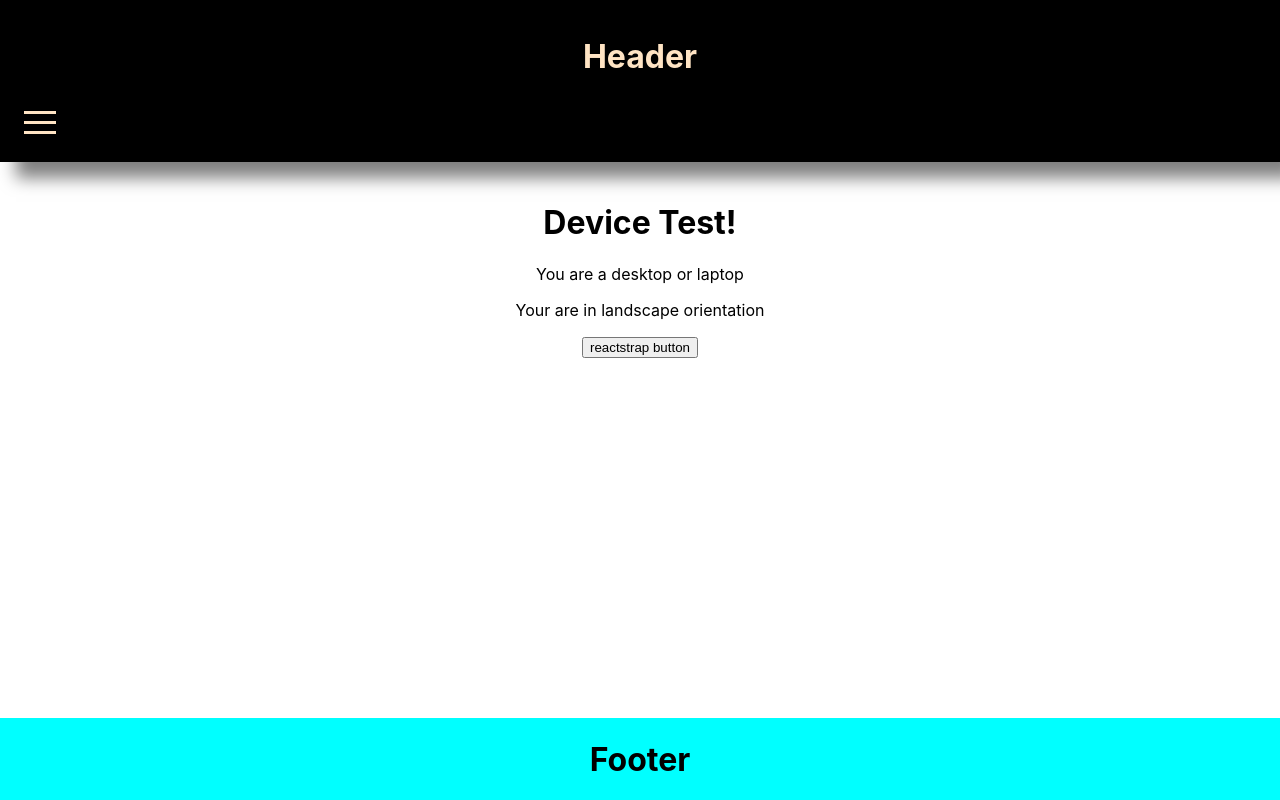
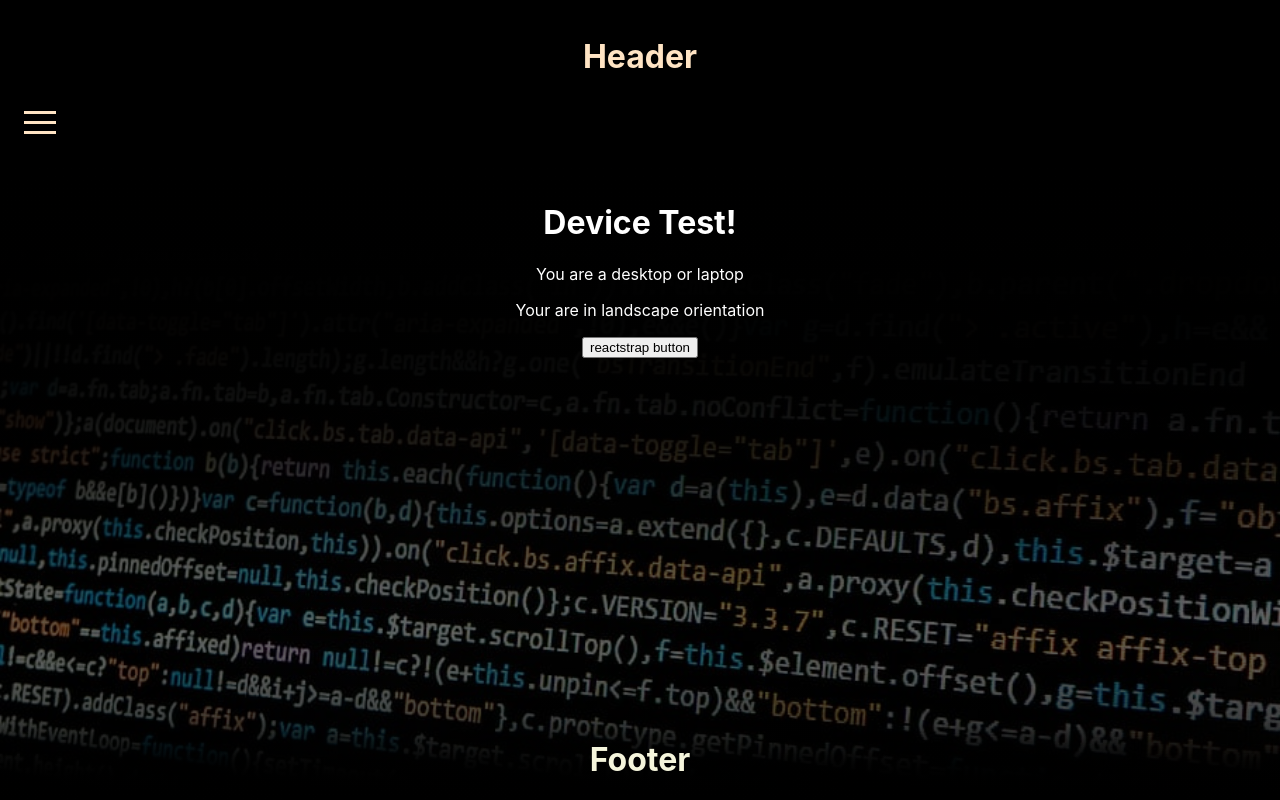
Before and after one commit to nickdepaolo/llc-site, a React (Create React App) app: page / in a window 1280 px wide. Built offline with nearby package versions, Linux system fonts and the light colour scheme.

Commit message:
0516 0406

```diff
--- a/src/App.css
+++ b/src/App.css
@@ -4,8 +4,33 @@ html, body {
   padding: 0;
 }
 
+body{
+   background:
+
+  url(./Assets/code-coding-computer-technology.jpg);
+  background-size: cover;
+  background-repeat: no-repeat;
+
+}
+
 .App {
   text-align: center;
+}
+
+#main{
+  background:
+  linear-gradient(rgba(0,0,0,1), rgba(0,0,0,0) 100%),
+  linear-gradient(rgba(0,0,0,1), rgba(0,0,0,0) 90%),
+
+  linear-gradient(rgba(0,0,0,1), rgba(0,0,0,0) 75%),
+  linear-gradient(rgba(0,0,0,1), rgba(0,0,0,0) 50%),
+  linear-gradient(rgba(0,0,0,1), rgba(0,0,0,0) 10%),
+  linear-gradient(0deg, rgba(0,0,0,1), rgba(0,0,0,0) 40%);
+
+  background-size: 100vw;
+  background-repeat: no-repeat;
+  color: white;
+  height: 79vh;
 }
 
 #header {
@@ -24,7 +49,7 @@ html, body {
 #toggledDesk {
   height: 50vh;
   width: 40vh;
-  background-color: rgb(151, 151, 151);
+  background-color: rgba(151, 151, 151, 0.75);
   position: absolute;
   color: black;
   animation: fadeIn .5s;
@@ -35,7 +60,7 @@ html, body {
 #toggledMobile {
   height: 50vh;
   width: 50vw;
-  background-color: rgb(151, 151, 151);
+  background-color: rgba(151, 151, 151, 0.75);
   position: absolute;
   color: black;
   animation: fadeIn .5s;
@@ -52,7 +77,11 @@ html, body {
   bottom: 0;
   left: 0;
   right: 0;
-  background-color: aqua;
+  background: linear-gradient(0deg, rgba(0,0,0,1), rgba(0,0,0,0) 40%),
+  linear-gradient(0deg, rgba(0,0,0,1), rgba(0,0,0,0) 60%),
+  linear-gradient(0deg, rgba(0,0,0,1), rgba(0,0,0,0) 90%),
+  linear-gradient(0deg, rgba(0,0,0,1), rgba(0,0,0,0) 100%);
+  color: beige;
 }
 
 .flex{
--- a/src/Header/Header.js
+++ b/src/Header/Header.js
@@ -27,7 +27,8 @@ const Header = () => {
                     <div id='toggledDesk'>
                         <h1>Menu</h1>
                     </div>}
-                    {toggle && isTabletOrMobile &&
+
+                {toggle && isTabletOrMobile &&
                     <div id='toggledMobile'>
                         <h1>Menu</h1>
                     </div>}
--- a/src/Main/Main.js
+++ b/src/Main/Main.js
@@ -10,7 +10,7 @@ const Main = () => {
   const isRetina = useMediaQuery({ query: '(min-resolution: 2dppx)' })
 
   return (
-    <div>
+    <div id='main'>
     <br/>
     <h1>Device Test!</h1>
     {isDesktopOrLaptop && <p>You are a desktop or laptop</p>}
```
Also changed, not shown: src/Assets/code-coding-computer-technology.jpg (added).
